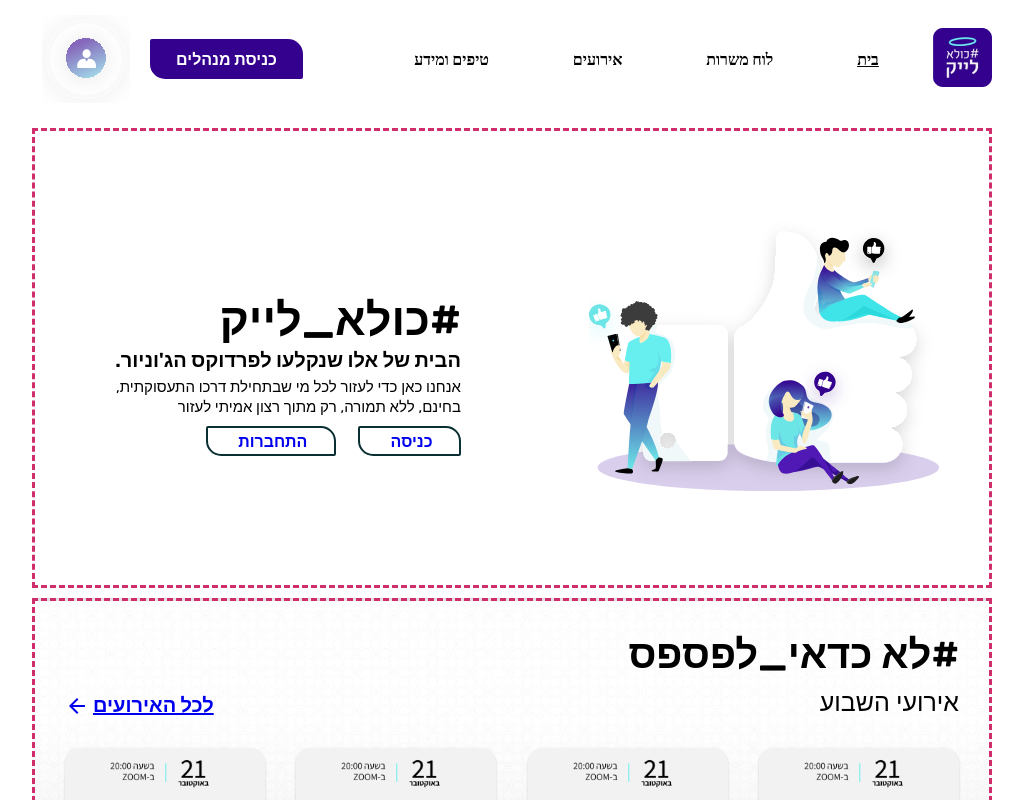
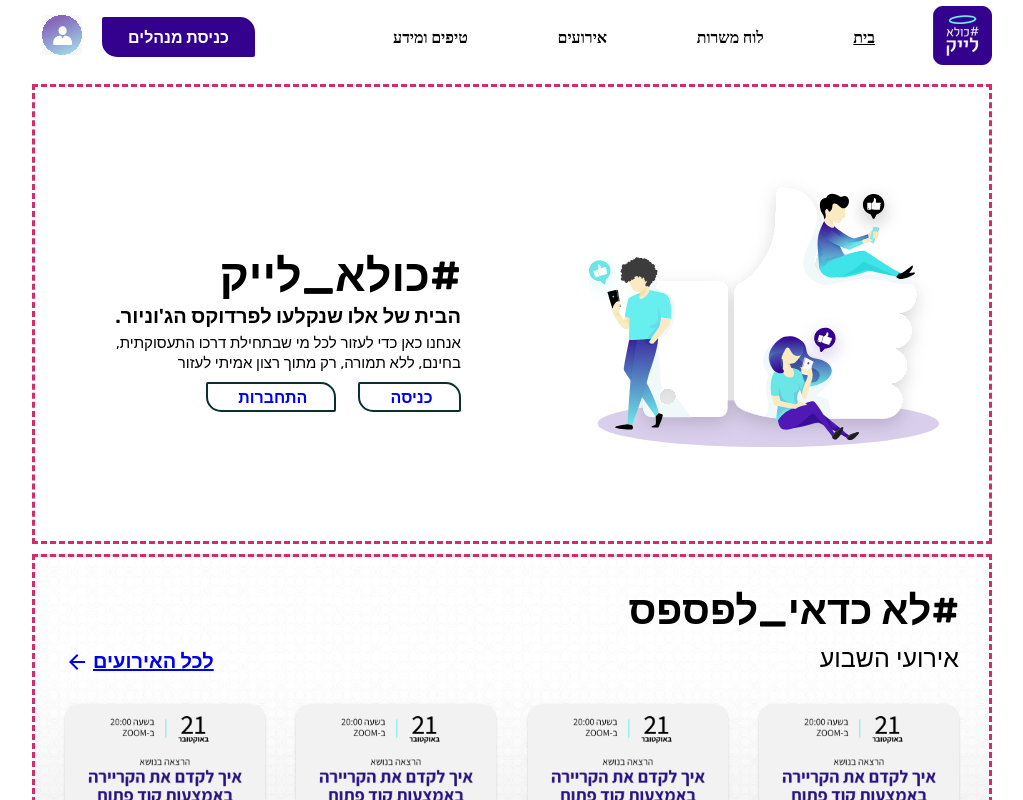
Before and after one commit to avraham186/coola-like, a React (Create React App) app: page / in a window 1280 px wide. Shown: the top 800 px of the page, without its empty margins (128-1151 px from the left). Built offline with nearby package versions, Linux system fonts and the light colour scheme.

Commit message:
icon_rework

```diff
--- a/src/assets/cmps/_app-navbar.scss
+++ b/src/assets/cmps/_app-navbar.scss
@@ -20,7 +20,8 @@
         margin: auto;
         font-family: 'Rubik';
 
-    .events-button-list{
+
+    .mngr-login-button{
 
         border: 2px solid #34018E;
         font-weight: bold;
@@ -34,6 +35,12 @@
         width: 153px;
         height:40px;
         margin:auto 10px auto 10px;
+
+        :hover {
+              background-color: $clr6;
+              color: $clr7;
+              transition: 0.5s;
+          }
         }
 
         li{
@@ -44,12 +51,9 @@
             a{
                 width: fit-content;
                 color: white;
+
             }
-            img{
-                width: 40px;
-                height: 40px;
-                //border: 1px black solid;
-            }
+
          }
     }
     .selected{
--- a/src/cmps/AppNav.jsx
+++ b/src/cmps/AppNav.jsx
@@ -11,24 +11,24 @@ export function AppNav() {
                 <ul className="left-list clean-list">
 
                     <li>
+                    <Link to="/">
                         <object data={user_icon} type="image/svg+xml"></object>
-                        {/* //<Link to="/"> */}
-                        {/* //</Link> */}
+                    </Link>
 
                     </li>
 
-                    <li className="events-button-list">
-                        <Link to="/">כניסת מנהלים</Link>
+                    <li className="mngr-login-button">
+                        <Link to="/"><span>כניסת מנהלים</span></Link>
                     </li>
 
                 </ul>
 
                 <ul className="list clean-list flex">
 
-                    <li className="selected"><Link to="/">בית</Link></li>
-                    <li><Link to="/">לוח משרות</Link></li>
-                    <li><Link to="/">אירועים</Link></li>
-                    <li><Link to="/">טיפים ומידע</Link></li>
+                    <li className="selected"><Link to="/"><span>בית</span></Link></li>
+                    <li><Link to="/"><span>לוח משרות</span></Link></li>
+                    <li><Link to="/"><span>אירועים</span></Link></li>
+                    <li><Link to="/"><span>טיפים ומידע</span></Link></li>
 
 
                 </ul>
```
Also changed, not shown: src/assets/images/user_icon.svg.
